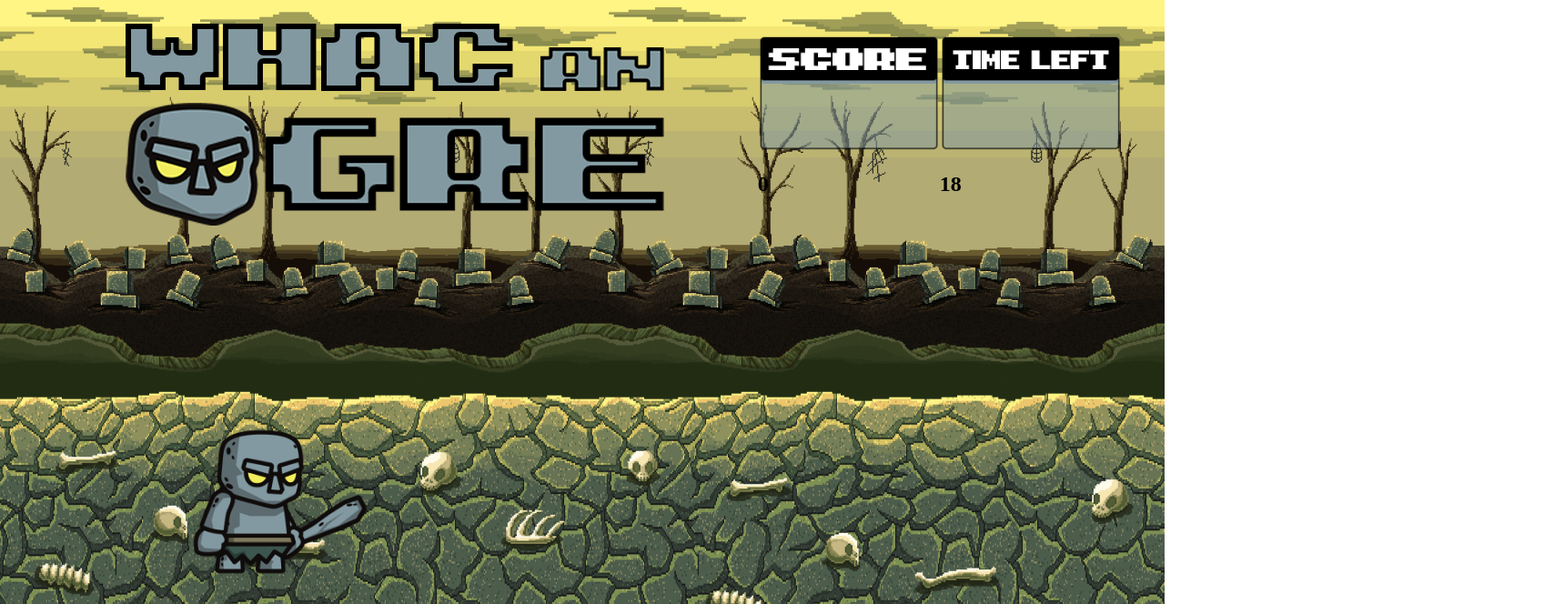
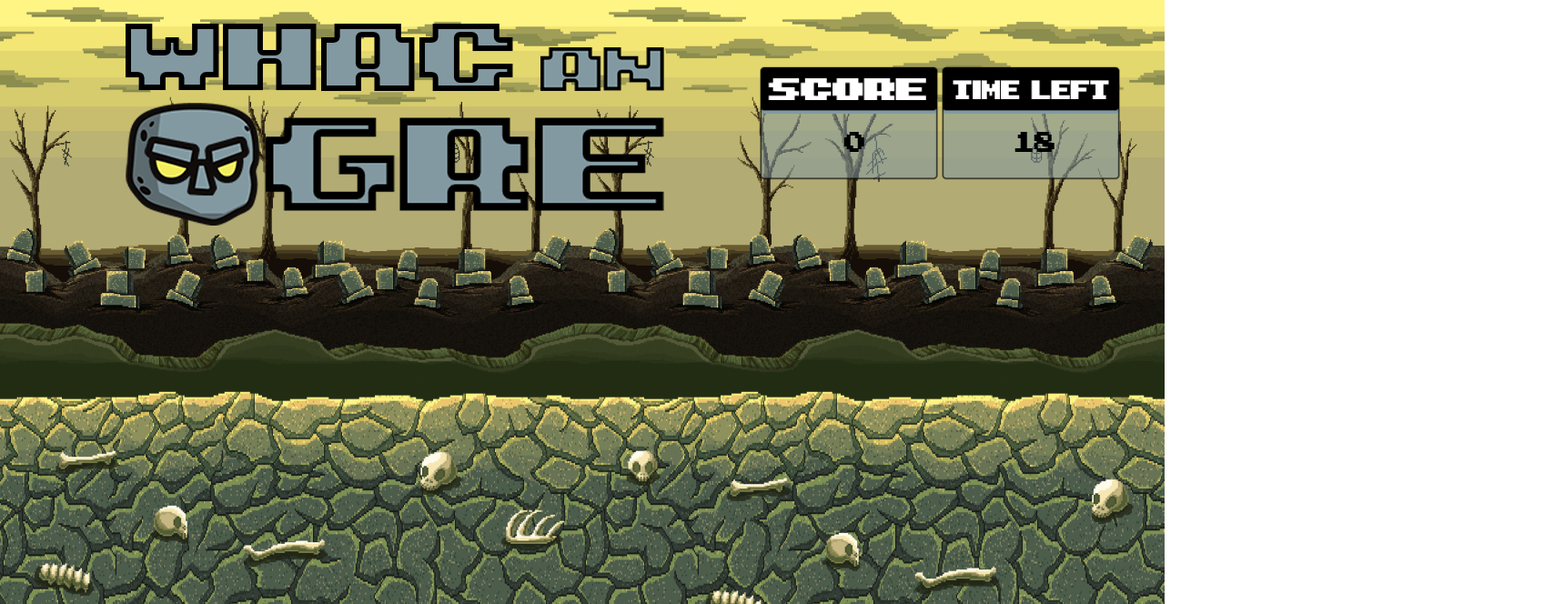
Before and after one commit to niwatoridev/whac-an-orc, a plain HTML site: page index.html in a window 1280 px wide. Both pictures are taken after a click on the button 119 px from the left and 137 px from the top of the page. Shown: the top 664 px of the page at 91% size, 1708 px wide, since content can reach past the window. Drawn offline with Linux system fonts and the light colour scheme.

Commit message:
CSS ready, functions left

```diff
--- a/app.js
+++ b/app.js
@@ -68,6 +68,7 @@ function countDown() {
 let countDownTimerId;
 
 function BeginGame() {
+    currentTime = 20;
     countDownTimerId = setInterval(countDown, 1000);
     moveMole();
     document.getElementById('btnIniciar').style.display = "none";
--- a/index.html
+++ b/index.html
@@ -23,7 +23,7 @@
           <h2 id="score">0</h2>
         </div>
         <div>
-          <img class="scoreBtn" src="assets\images\buttons\time.png" alt="" />
+          <img class="timeBtn" src="assets\images\buttons\time.png" alt="" />
           <h2 id="time-left">20</h2>
         </div>
       </div>
--- a/styles.css
+++ b/styles.css
@@ -1,6 +1,4 @@
-* {
-
-}
+@import url('https://fonts.googleapis.com/css2?family=Press+Start+2P&display=swap');
 
 #btnIniciar {
     background-color: transparent;
@@ -47,6 +45,9 @@ body {
 }
 
 .gameCanvas {
+    margin-top: 400px;
+    margin-left: 100px;
+    position: absolute;
     display: flex;
 	flex-direction: row;
 	flex-wrap: nowrap;
@@ -73,3 +74,23 @@ body {
     .scoreBtn {
         width: 200px;
     }
+
+    #score {
+        position: absolute;
+        top: 54px;
+        left: 95px;
+        font-family: 'Press Start 2P', cursive;
+
+
+    }
+
+    .timeBtn {
+        width: 200px;
+    }
+
+    #time-left {
+        position: absolute;
+        top: 54px;
+        left: 80px;
+        font-family: 'Press Start 2P', cursive;
+    }
```
Also changed, not shown: assets/images/texts/904-9043804_escrbenos-un-correo-email-circle-icon-vector.png (added), assets/images/texts/correo.png (added), assets/images/texts/d4ca183123296481f9d4f63f464cf43a.png (added), assets/images/texts/esmunoz.png (added), assets/images/texts/github.png (added), assets/images/texts/muchas gracias.png (added), assets/images/texts/niwatori.png (added).
